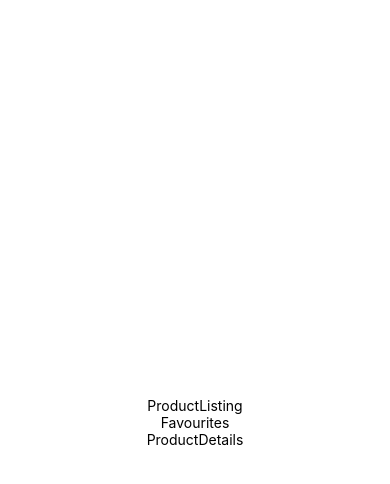
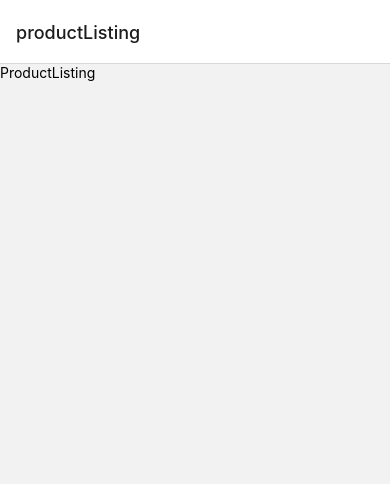
Before and after one commit to kkamara/react-native-favourite-products-mobile-app, a React Native app: screen / in a window 390 px wide. Shown: the top 484 px of the page. Built offline with nearby package versions, Linux system fonts and the light colour scheme.

Commit message:
Add React Native Navigation component

```diff
--- a/App.js
+++ b/App.js
@@ -3,14 +3,22 @@
 import ProductListing from "./screens/productListing"
 import Favourites from "./screens/favourites"
 import ProductDetails from "./screens/productDetails"
+import { NavigationContainer, } from "@react-navigation/native"
+import { createNativeStackNavigator, } from "@react-navigation/native-stack"
+
+const Stack = createNativeStackNavigator()
 
 export default function App() {
   return (
     <View style={styles.container}>
-      <ProductListing />
-      <Favourites />
-      <ProductDetails />
       <StatusBar style="auto" />
+      <NavigationContainer>
+        <Stack.Navigator>
+          <Stack.Screen name="productListing" component={ProductListing} />
+          <Stack.Screen name="productDetails" component={ProductDetails} />
+          <Stack.Screen name="favourites" component={Favourites} />
+        </Stack.Navigator>
+      </NavigationContainer>
     </View>
   )
 }
@@ -18,8 +26,5 @@
 const styles = StyleSheet.create({
   container: {
     flex: 1,
-    backgroundColor: '#fff',
-    alignItems: 'center',
-    justifyContent: 'center',
   },
 })
--- a/package.json
+++ b/package.json
@@ -9,6 +9,8 @@
     "web": "expo start --web"
   },
   "dependencies": {
+    "@react-navigation/native": "^6.1.9",
+    "@react-navigation/native-stack": "^6.9.17",
     "expo": "~49.0.15",
     "expo-status-bar": "~1.6.0",
     "react": "18.2.0",
```
Also changed, not shown: 1 other file (tests, documents, lock files or other folders).
